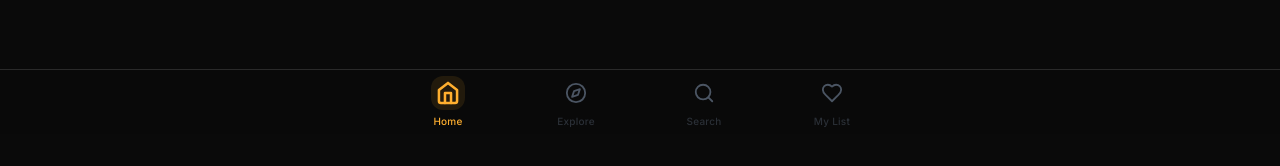
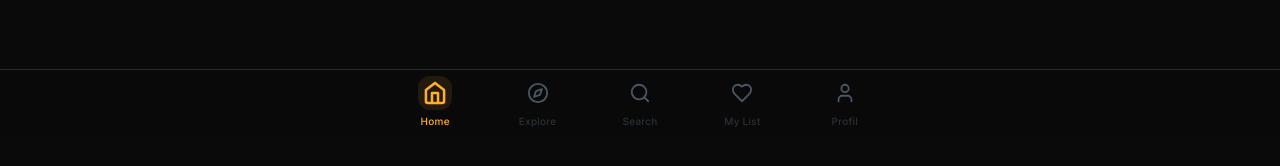
Before and after one commit to Seiaaxn/streamnimeid, a React (Vite) app: page / in a window 1280 px wide. Shown: the part 666-832 px from the top of the page. Built offline with nearby package versions, Linux system fonts and the light colour scheme; no server answers.

Commit message:
Update MainLayout.jsx

```diff
--- a/src/components/layout/MainLayout.jsx
+++ b/src/components/layout/MainLayout.jsx
@@ -1,16 +1,19 @@
 // src/components/layout/MainLayout.jsx
 import { Outlet, useLocation, useNavigate } from 'react-router-dom';
-import { Home, Compass, Heart, Search } from 'lucide-react';
+import { Home, Compass, Heart, Search, User } from 'lucide-react';
+import { useAuth } from '../../contex/AuthContext';
 
 const MainLayout = () => {
     const location = useLocation();
     const navigate = useNavigate();
+    const { user } = useAuth();
 
     const navItems = [
         { id: 'home', label: 'Home', icon: Home, path: '/' },
         { id: 'explore', label: 'Explore', icon: Compass, path: '/explore' },
         { id: 'search', label: 'Search', icon: Search, path: '/search' },
         { id: 'mylist', label: 'My List', icon: Heart, path: '/mylist' },
+        { id: 'profile', label: 'Profil', icon: User, path: '/profile' },
     ];
 
     const isActive = (path) => {
@@ -28,6 +31,7 @@ const MainLayout = () => {
                     {navItems.map((item) => {
                         const Icon = item.icon;
                         const active = isActive(item.path);
+                        const isProfile = item.id === 'profile';
 
                         return (
                             <button
@@ -36,11 +40,18 @@ const MainLayout = () => {
                                 className={`flex flex-col items-center justify-center w-full h-full space-y-1 transition-all duration-300 ${active ? 'text-primary-400' : 'text-gray-600 hover:text-gray-400'}`}
                             >
                                 <div className={`relative p-1.5 rounded-xl transition-all duration-300 ${active ? 'bg-primary-400/10' : ''}`}>
-                                    <Icon
-                                        size={22}
-                                        strokeWidth={active ? 2.5 : 2}
-                                        className={`transition-transform duration-300 ${active ? 'scale-110' : ''}`}
-                                    />
+                                    {/* Profile: show avatar if logged in */}
+                                    {isProfile && user?.photoURL ? (
+                                        <div className={`w-[22px] h-[22px] rounded-full overflow-hidden border-2 transition-all ${active ? 'border-primary-400' : 'border-gray-600'}`}>
+                                            <img src={user.photoURL} alt="avatar" className="w-full h-full object-cover" />
+                                        </div>
+                                    ) : (
+                                        <Icon
+                                            size={22}
+                                            strokeWidth={active ? 2.5 : 2}
+                                            className={`transition-transform duration-300 ${active ? 'scale-110' : ''}`}
+                                        />
+                                    )}
                                 </div>
                                 <span className={`text-[10px] font-medium tracking-wide ${active ? 'opacity-100' : 'opacity-50'}`}>
                                     {item.label}
```
